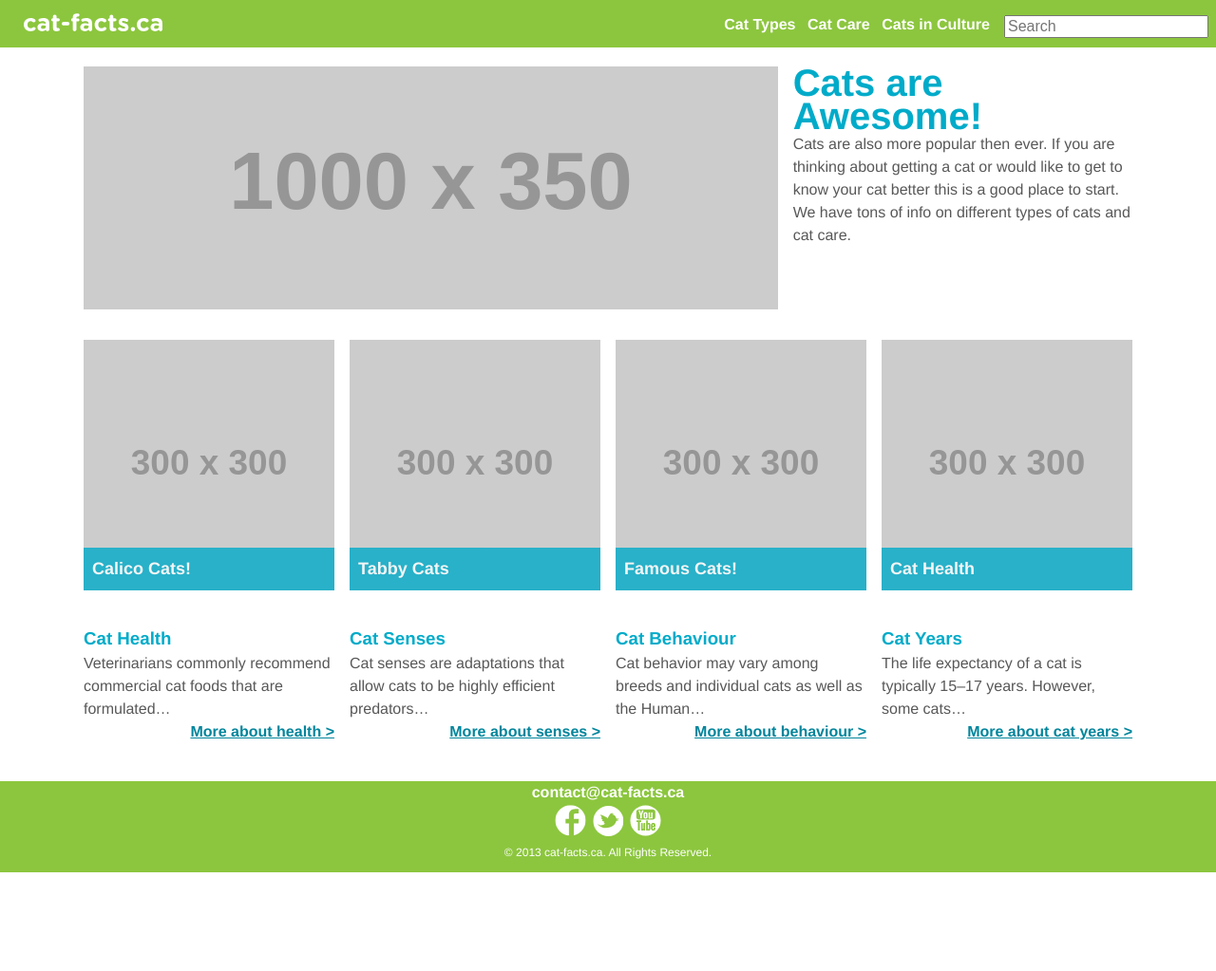
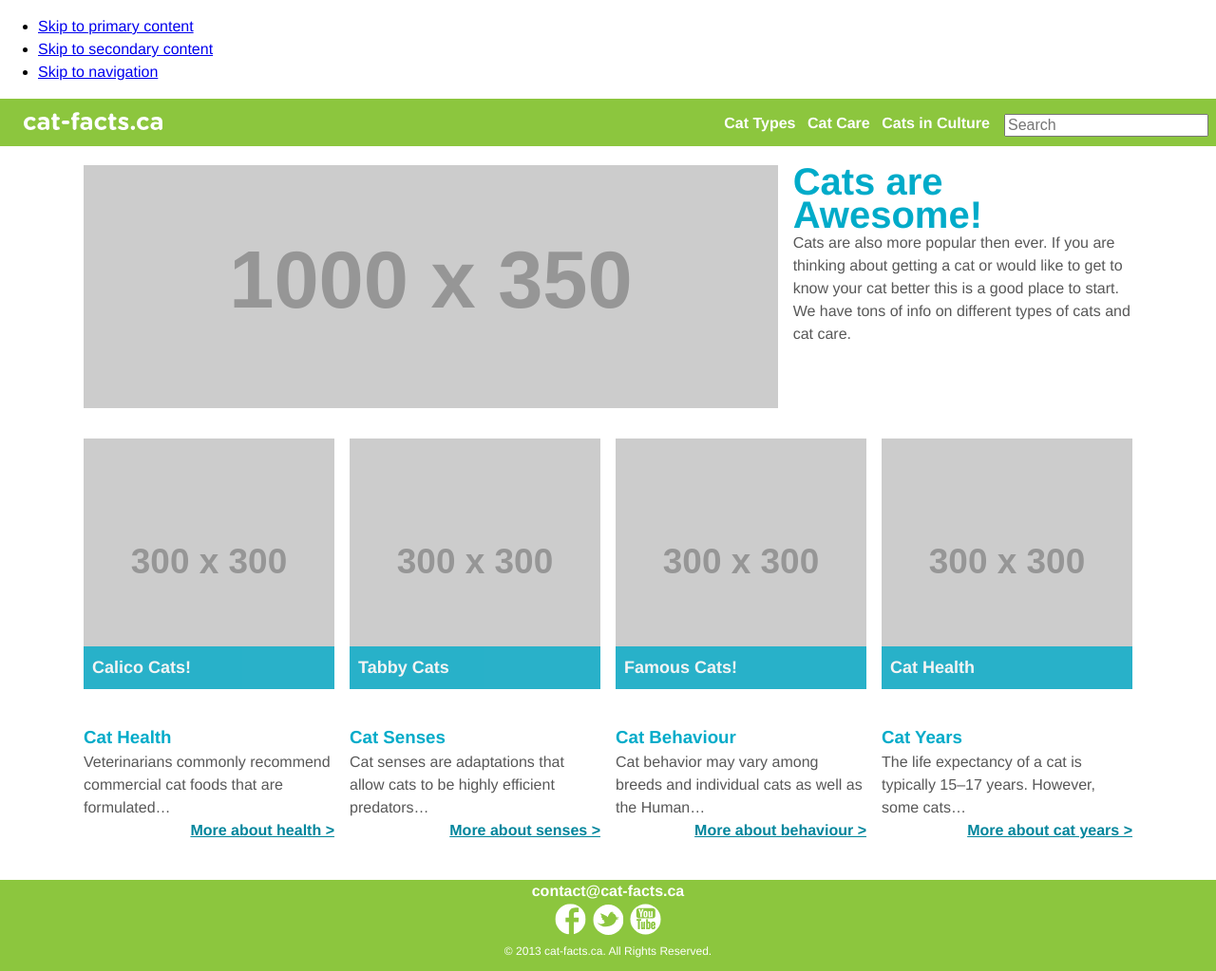
Before and after one commit to williamshaw/large-data-website, a Jekyll site: the page built from index.html, in a window 1280 px wide. Shown: the whole page at 95% size. Built offline with Jekyll 4.4.1, drawn with Linux system fonts in a browser that asks for light colours; Markdown is read by kramdown in place of the engine named in the settings; before the commit the page ends 919 px from its top, so only the background shows below that.

Commit message:
Skip Links

```diff
--- a/_layouts/default.html
+++ b/_layouts/default.html
@@ -23,8 +23,15 @@
     <meta name="viewport" content="width=device-width,initial-scale=1">
     <meta name="description" content="Cat care can be tricky. Don't worry we got you covered!">
 </head>
-<body>
-  <header class="grid clearfix">
+<body id="top">
+
+  <ul class="skiplinks">
+    <li><a href="#main">Skip to primary content</a></li>
+    <li><a href="#complementary">Skip to secondary content</a></li>
+    <li><a href="#navigation">Skip to navigation</a></li>
+  </ul>
+
+  <header class="grid clearfix" role="banner">
     <div class="unit unit-s-3-4 unit-m-1-3 unit-l-1-3">
         <div class="unit-spacer">
             {% if page.url == '/' %}
@@ -39,7 +46,7 @@
       <div class="unit-spacer">
        <img src="img/navtoggle.svg" class="nav-toggle unit-l-hidden" alt="#">
         <input type="search" placeholder="Search" class="search-bar unit-s-hidden">
-       <nav class="nav-top unit-s-hidden unit-m-hidden">
+       <nav class="nav-top unit-s-hidden unit-m-hidden" id="navigation">
           <ul>
              <li><a href="{{site.baseurl}}/types/">Cat Types</a></li>
              <li><a href="{{site.baseurl}}/care/">Cat Care</a></li>
@@ -49,7 +56,7 @@
       </div>
     </div>
   </header>
-  <div class="max-width">
+  <div class="max-width" role="main" id="main">
     {{content}}
   </div>
 
@@ -73,7 +80,7 @@
           </a>
         </li>
       </ol>
-      <p class="copyright">&#169; 2013 cat-facts.ca. All Rights Reserved.</p>
+      <p class="copyright" role="contentinfo">&#169; 2013 cat-facts.ca. All Rights Reserved.</p>
   </div>
   </footer>
 
```
